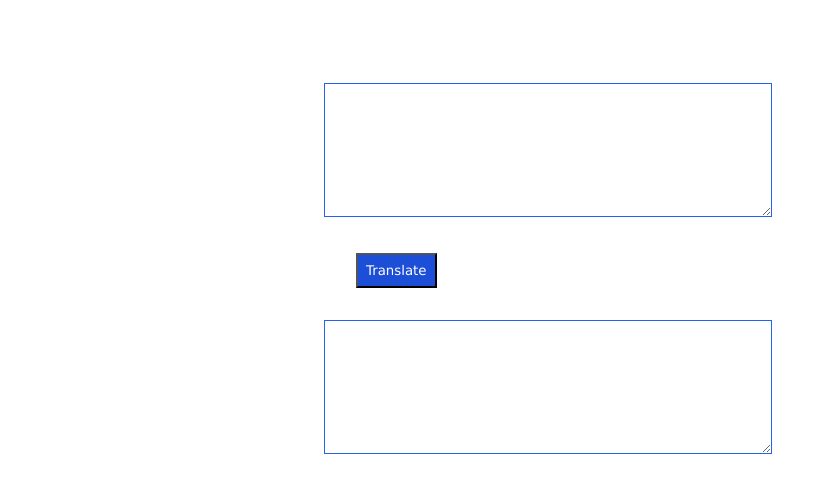
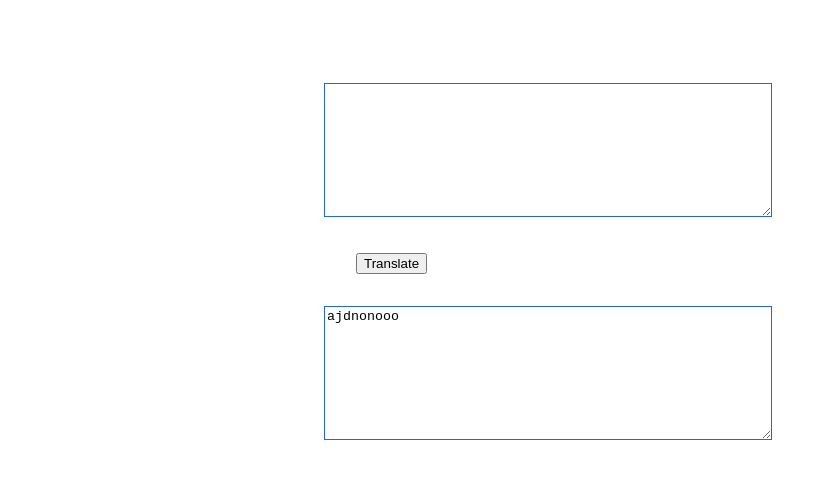
Before and after one commit to Aman-dlt/Vanillaprac, a plain HTML site: page index.html in a window 1280 px wide. Both pictures are taken after a click on the button "Translate". Shown: the part 61-554 px from the top of the page, without its empty margins (0-827 px from the left). Drawn offline with Linux system fonts and the light colour scheme.

Commit message:
input output processing done

```diff
--- a/app.js
+++ b/app.js
@@ -1,3 +1,12 @@
-/*var username = prompt("gimme a username");
-alert("helo" +username);*/
-console.log("hello form another script")
+ var btnTranslate = document.querySelector("#btn-translate");
+ var txtArea = document.querySelector("#txtinput");
+ var OutPutdiv = document.querySelector("#outputbox");
+
+function clickHandler()
+  {
+      OutPutdiv.innerText = "ajdnonooo" + txtArea.value;
+
+};
+
+
+btnTranslate.addEventListener("click", clickHandler)
--- a/index.html
+++ b/index.html
@@ -1,7 +1,7 @@
     <!DOCTYPE html>
     <html lang="en">
+        <script src="app.js" type="text/javascript" defer></script>
         <link rel="stylesheet" href="styles.css">
-        <script src="app.js" type="text/javascript"></script>
     <head>
         <meta charset="UTF-8">
         <meta http-equiv="X-UA-Compatible" content="IE=edge">
@@ -10,9 +10,9 @@
     </head>
     <body>
         <h1>Talk banana</h1>
-         <div class="container-center"><textarea id="txtinput"> </textarea>
-        <div style="padding:2rem;"><button id="btntranslate"> Translate</button></div>
-        <div><textarea id="txtinput"> </textarea>
+         <div class="container-center"><textarea class="textdes"id="txtinput"> </textarea>
+        <div style="padding:2rem;"><button id="btn-translate"> Translate</button></div>
+        <textarea class="textdes" id="outputbox"> </textarea>
         </div>
     </body>
     </html>
--- a/styles.css
+++ b/styles.css
@@ -10,7 +10,7 @@
     padding:0.5rem 0.5rem;
     font-family: Verdana, Geneva, Tahoma, sans-serif;
 }
- #txtinput {
+.textdes{
      height:8rem;
      width:70%;
      border:1px solid #2563EB;
```
